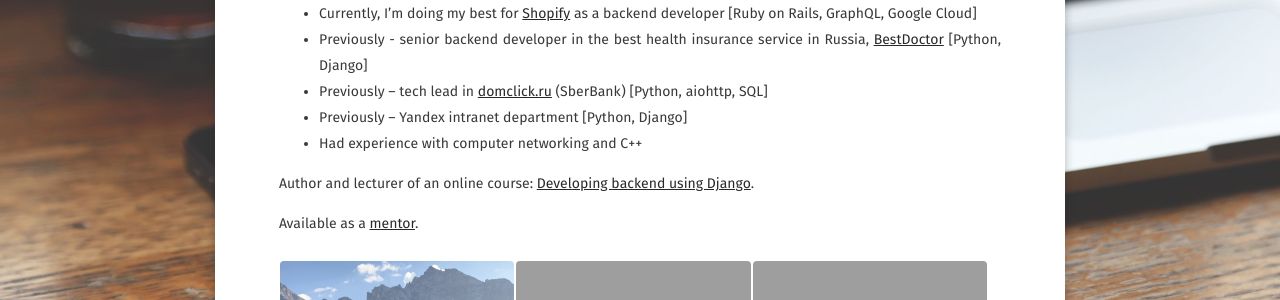
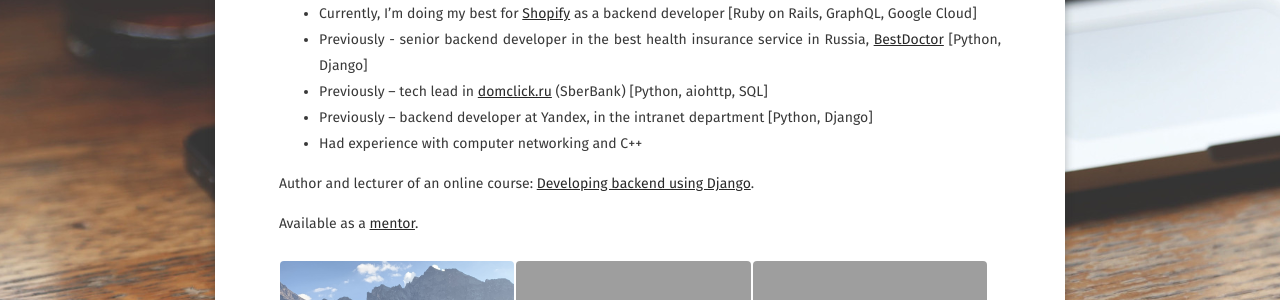
Before and after one commit to agrml/links, a Jekyll site: the page built from about/index.md, in a window 1280 px wide. Shown: the part 486-786 px from the top of the page. Built offline with Jekyll 4.4.1, drawn with Linux system fonts in a browser that asks for light colours; some web fonts are replaced.

```diff
--- a/about/index.md
+++ b/about/index.md
@@ -15,7 +15,7 @@ Despite backend development on Python and Ruby (coming soon), I have some experi
 * Currently, I'm doing my best for [Shopify](https://shopify.com) as a backend developer [Ruby on Rails, GraphQL, Google Cloud]
 * Previously - senior backend developer in the best health insurance service in Russia, [BestDoctor](https://bestdoctor.ru) [Python, Django]
 * Previously – tech lead in [domclick.ru](https://domclick.ru) (SberBank) [Python, aiohttp, SQL]
-* Previously – Yandex intranet department [Python, Django]
+* Previously – backend developer at Yandex, in the intranet department [Python, Django]
 * Had experience with computer networking and C++
 
 Author and lecturer of an online course: [Developing backend using Django](https://agrml.github.io/me/assets/files/course-structure.pdf).
```
